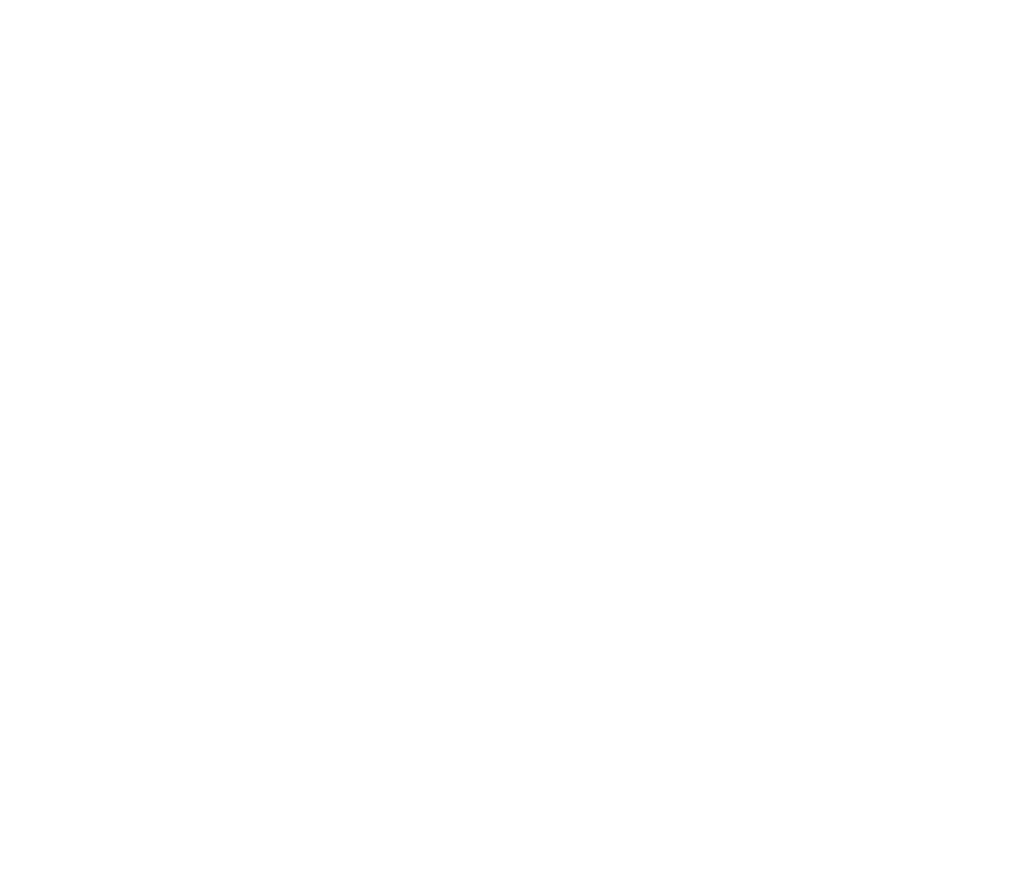
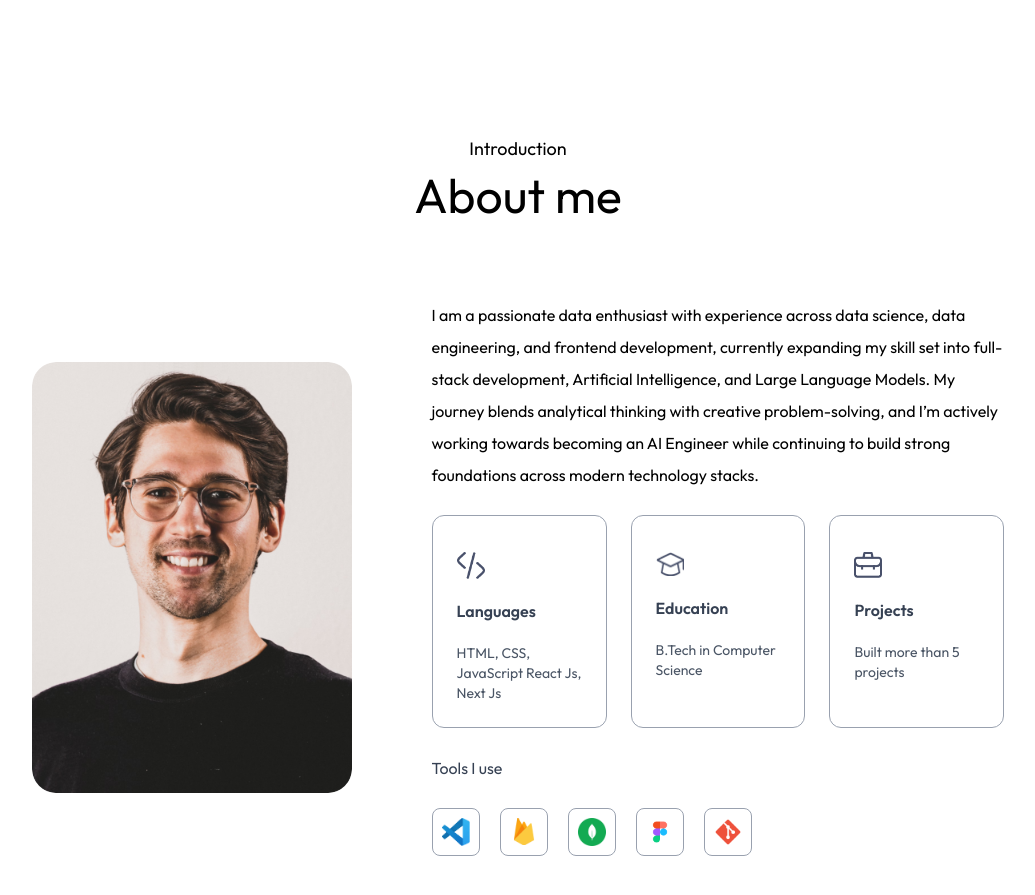
Before and after one commit to saifimd1234/react-portfolio, a Next.js app: page / in a window 1280 px wide. Shown: the part 705-1600 px from the top of the page, without its empty margins (122-1157 px from the left). Before the commit the page ends 800 px from the top, so only its background shows below. Built offline with nearby package versions, Linux system fonts and the light colour scheme; a web font is replaced by a local one.

Commit message:
Add about.jsx

```diff
--- /dev/null
+++ b/app/components/About.jsx
@@ -0,0 +1,44 @@
+import Image from 'next/image';
+import { assets, toolsData } from '@/assets/assets';
+import { infoList } from "@/assets/assets";
+import React from 'react';
+
+const About = () => {
+  return (
+    <div id='about' className="w-full px-[12%] py-10 scroll-mt-20">
+        <h4 className='text-center mb-2 text-lg font-Ovo'>Introduction</h4>
+        <h2 className='text-center text-5xl font-Ovo'>About me</h2>
+
+        <div className='flex w-full flex-col lg:flex-row items-center gap-20 my-20'>
+            <div className='w-64 sm:w-80 rounded-3xl max-w-none'>
+                <Image src={assets.user_image} alt='user' className='w-full rounded-3xl' />
+            </div>
+            <div className='flex-1'>
+                <p className='mb-6'>I am a passionate data enthusiast with experience across data science, data engineering, and frontend development, currently expanding my skill set into full-stack development, Artificial Intelligence, and Large Language Models. My journey blends analytical thinking with creative problem-solving, and I’m actively working towards becoming an AI Engineer while continuing to build strong foundations across modern technology stacks.</p>
+
+                <ul className='grid grid-cols-1 sm:grid-cols-3 gap-6 max-w-2xl'>
+                    {infoList.map(({icon, iconDark, title, description}, index)=>(
+                        <li className='border-[0.5px] border-gray-400 rounded-xl p-6 cursor-pointer hover:bg-lightHover hover:-translate-y-1 duration-500 hover:shadow-black' key={index}>
+                            <Image src={icon} alt={title} className='w-7 mt-3' />
+                            <h3 className='my-4 font-semibold text-gray-700'>{title}</h3>
+                            <p className='text-gray-600 text-sm'>{description}</p>
+                        </li>
+                    ))}
+                </ul>
+
+                <h4 className='my-6 text-gray-700 font-Ovo'>Tools I use</h4>
+                <ul className='flex items-center gap-3 sm:gap-5'>
+                    {toolsData.map((tool, index)=>(
+                        <li className='flex items-center justify-center w-12 sm:2-14 aspect-square border border-gray-400 rounded-lg cursor-pointer hover:-translate-y-1 duration-500' key={index}>
+                            <Image src={tool} alt='Tool' className='w-5 sm:w-7' />
+                        </li>
+                    ))}
+                </ul>
+
+            </div>
+        </div>
+    </div>
+  )
+}
+
+export default About
--- a/app/page.js
+++ b/app/page.js
@@ -2,6 +2,7 @@
 import Image from "next/image";
 import Navbar from "./components/Navbar";
 import Header from "./components/Header";
+import About from "./components/About";
 
 
 export default function Home() {
@@ -9,6 +10,7 @@
     <>
     <Navbar />
     <Header />
+    <About />
     </>
   );
 }
```
